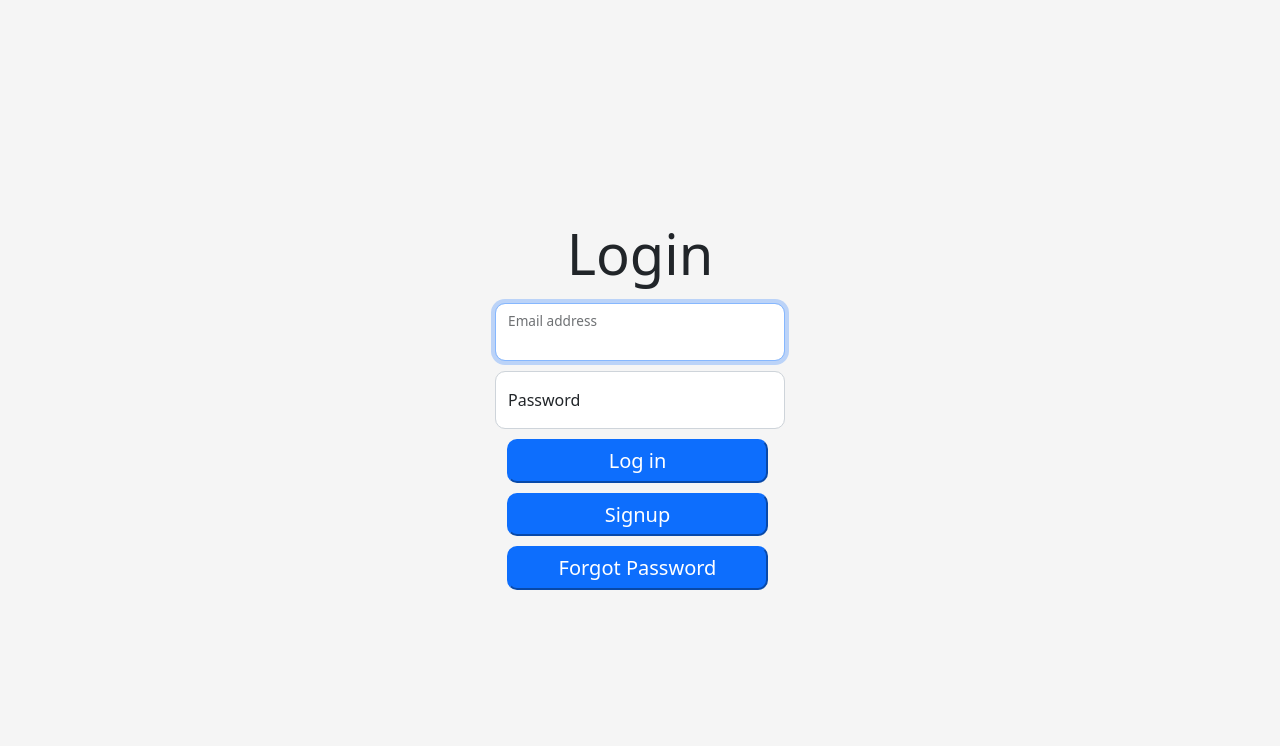
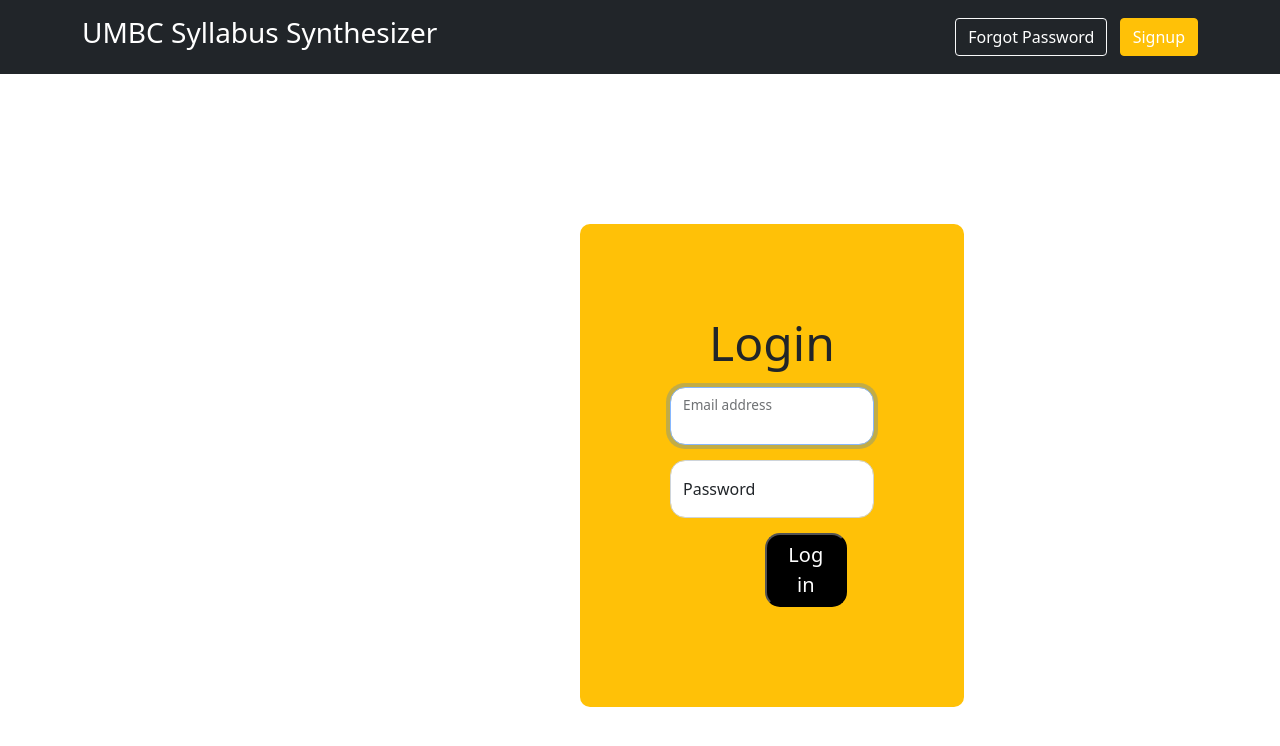
Before and after one commit to gkroiz/syllabus-project, a Django app: template login/templates/login/login.html in a window 1280 px wide. Shown: the top 746 px of the page. Run offline with Django 3.2, Linux system fonts and the light colour scheme; the template is opened without the code that fills it, so the values that code supplies are empty.

Commit message:
Added css to login page

```diff
--- /dev/null
+++ b/login/static/login/css/login.css
@@ -0,0 +1,64 @@
+
+body {
+    height: 100%;
+    align-items: center;
+    background-color: #0d6efd;
+}
+
+.form-login {
+    width: 30%;
+    max-width: 800px;
+    padding: 90px;
+    margin-left: 580px;
+    margin-top: 150px;
+    background: #ffc107;
+    border-radius: 10px;
+}
+
+.form-login .form-floating:focus-within {
+  z-index: 5;
+}
+
+.form-login input[type="email"] {
+  margin-bottom: 15px;
+  border-radius: 15px;
+}
+
+.form-login input[type="password"] {
+  margin-bottom: 15px;
+    border-radius: 15px;
+}
+
+.button{
+    margin-bottom: 10px;
+    background-color: black;
+    border-color: black;
+    color: white;
+    text-align: center;
+    text-decoration: none;
+    display: inline-block;
+    width: 40%;
+    padding: .3rem 1rem;
+    font-size: 1.25rem;
+    border-radius: 15px;
+    cursor: pointer;
+    text-transform: none;
+    box-sizing: border-box;
+    border-top-width: 2px;
+    border-right-width: 2px;
+    border-bottom-width: 2px;
+    border-left-width: 2px;
+    border-top-style: outset;
+    border-right-style: outset;
+    border-bottom-style: outset;
+    border-left-style: outset;
+    margin-left:95px;
+}
+a:link {
+  text-decoration: none;
+  color: white;
+}
+p{
+    text-align: center;
+    font-weight: bold;
+}
--- a/login/templates/login/login.html
+++ b/login/templates/login/login.html
@@ -1,85 +1,33 @@
 <!DOCTYPE html>
 <html lang="en">
-<head>
+<head>{% load static %}
     <meta charset="UTF-8">
     <title>Login up</title>
+	<link rel="stylesheet" type="text/css" href="{% static 'login/css/login.css'%}"/>
 	<link href="https://cdn.jsdelivr.net/npm/bootstrap@5.1.3/dist/css/bootstrap.min.css" rel="stylesheet" integrity="sha384-1BmE4kWBq78iYhFldvKuhfTAU6auU8tT94WrHftjDbrCEXSU1oBoqyl2QvZ6jIW3" crossorigin="anonymous">
+	<header class="p-3 bg-dark text-white">
+    <div class="container">
+      <div class="d-flex flex-wrap align-items-center justify-content-center justify-content-lg-start">
+
+        <img src="">
+        <ul class="nav col-12 col-lg-auto me-lg-auto mb-2 justify-content-center mb-md-0">
+          <h3>UMBC Syllabus Synthesizer </h3>
+        </ul>
+
+        <div class="text-end">
+            <a href="{% url 'login:password_reset' %}" class="btn btn-outline-light me-2">Forgot Password</a>
+		    <a href="{% url 'login:signup' %}" class="btn btn-warning">Signup</a>
+        </div>
+      </div>
+    </div>
+  </header>
 </head>
 
 <body>
-	<style>
-	body {
-		height: 100%;
-	}
-	body {
-	  display: flex;
-	  align-items: center;
-	  padding-top: 200px;
-	  padding-bottom: 60px;
-	  background-color: #f5f5f5;
-	}
-	.form-login {
-	  width: 100%;
-	  max-width: 330px;
-	  padding: 20px;
-	  margin: auto;
-	}
-
-	.form-login .form-floating:focus-within {
-	  z-index: 2;
-	}
-
-	.form-login input[type="email"] {
-	  margin-bottom: 10px;
-		border-radius: 10px;
-	}
-
-	.form-login input[type="password"] {
-	  margin-bottom: 10px;
-		border-radius: 10px;
-	}
-	h1{
-		font-size: larger;
-		text-align: center;
-	}
-	.button{
-
-		margin-bottom: 10px;
-		background-color: #0d6efd;
-		border-color: #0d6efd;
-	  	color: white;
-		text-align: center;
-	  	text-decoration: none;
-	  	display: inline-block;
-		width: 90%;
-		padding: .3rem 1rem;
-		font-size: 1.25rem;
-		border-radius: 10px;
-		cursor: pointer;
-		text-transform: none;
-		box-sizing: border-box;
-		border-top-width: 2px;
-		border-right-width: 2px;
-		border-bottom-width: 2px;
-		border-left-width: 2px;
-		border-top-style: outset;
-		border-right-style: outset;
-		border-bottom-style: outset;
-		border-left-style: outset;
-		margin-left:12px;
-	}
-	a:link {
-	  text-decoration: none;
-	  color: white;
-	}
-	.display-4{
-		text-align: center;
-	}
-	</style>
 
 	<main class="form-login">
 	  <form method="post">{% csrf_token %}
-		<p class="display-4">Login</p>
+		<p class="display-5">Login</p>
 		<div class="form-floating">
 		  	<input type="email" name="email" class="form-control" id="floatingInput" placeholder="name@example.com" autofocus>
 			<label for="floatingInput">Email address</label>
@@ -103,14 +51,9 @@
 			</div>
 		  {% endif %}
 		<button class="button" type="submit">Log in</button>
-		<a href="{% url 'login:signup' %}" class="button">Signup</a>
-		<a href="{% url 'login:password_reset' %}" class="button">Forgot Password</a>
-
-
-
-
 
 	  </form>
+
 	</main>
 
 </body>
```
